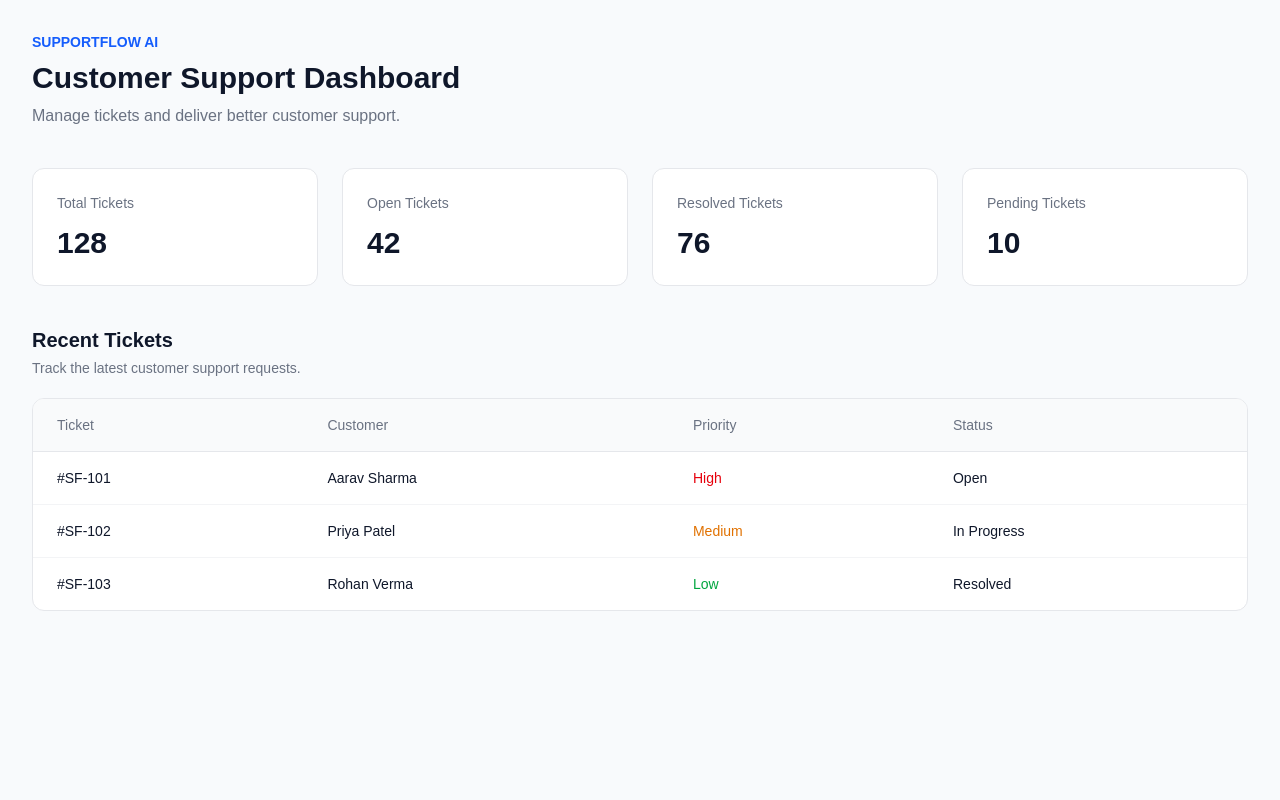
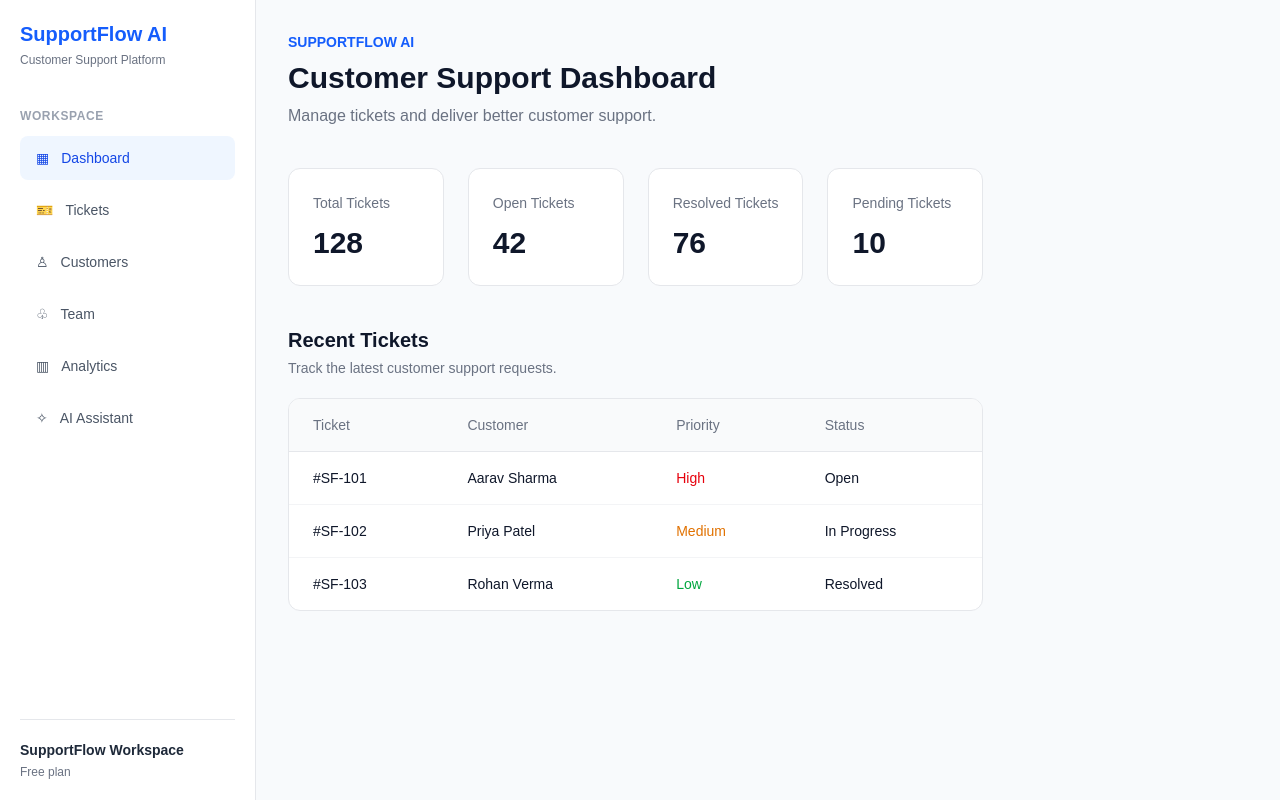
Before and after one commit to sachikatkar09/supportflow-ai, a Next.js app in the folder client/: page / in a window 1280 px wide. Built offline with nearby package versions, Linux system fonts and the light colour scheme.

Commit message:
add dashboard sidebar navigation

```diff
--- /dev/null
+++ b/client/app/components/Sidebar.tsx
@@ -0,0 +1,46 @@
+const navigationItems = [
+  { name: "Dashboard", icon: "▦" },
+  { name: "Tickets", icon: "🎫" },
+  { name: "Customers", icon: "♙" },
+  { name: "Team", icon: "♧" },
+  { name: "Analytics", icon: "▥" },
+  { name: "AI Assistant", icon: "✧" },
+];
+
+export default function Sidebar() {
+  return (
+    <aside className="flex min-h-screen w-64 flex-col border-r border-gray-200 bg-white p-5">
+      <div className="mb-10">
+        <h1 className="text-xl font-bold text-blue-600">SupportFlow AI</h1>
+        <p className="mt-1 text-xs text-gray-500">Customer Support Platform</p>
+      </div>
+
+      <p className="mb-3 text-xs font-semibold uppercase tracking-wider text-gray-400">
+        Workspace
+      </p>
+
+      <nav className="flex flex-col gap-2">
+        {navigationItems.map((item, index) => (
+          <div
+            key={item.name}
+            className={`flex items-center gap-3 rounded-lg px-4 py-3 text-sm font-medium ${
+              index === 0
+                ? "bg-blue-50 text-blue-700"
+                : "text-gray-600 hover:bg-gray-50"
+            }`}
+          >
+            <span>{item.icon}</span>
+            <span>{item.name}</span>
+          </div>
+        ))}
+      </nav>
+
+      <div className="mt-auto border-t border-gray-200 pt-5">
+        <p className="text-sm font-semibold text-gray-800">
+          SupportFlow Workspace
+        </p>
+        <p className="mt-1 text-xs text-gray-500">Free plan</p>
+      </div>
+    </aside>
+  );
+}
--- a/client/app/page.tsx
+++ b/client/app/page.tsx
@@ -1,5 +1,10 @@
+import Sidebar from "./components/Sidebar";
+
+
 export default function Home() {
   return (
+    <div className="flex min-h-screen bg-slate-50">
+    <Sidebar />
     <main className="min-h-screen p-8">
       <header className="mb-10">
         <p className="text-sm font-semibold text-blue-600">SUPPORTFLOW AI</p>
@@ -74,5 +79,6 @@
         </div>
       </section>
     </main>
+    </div>
   );
 }
```
